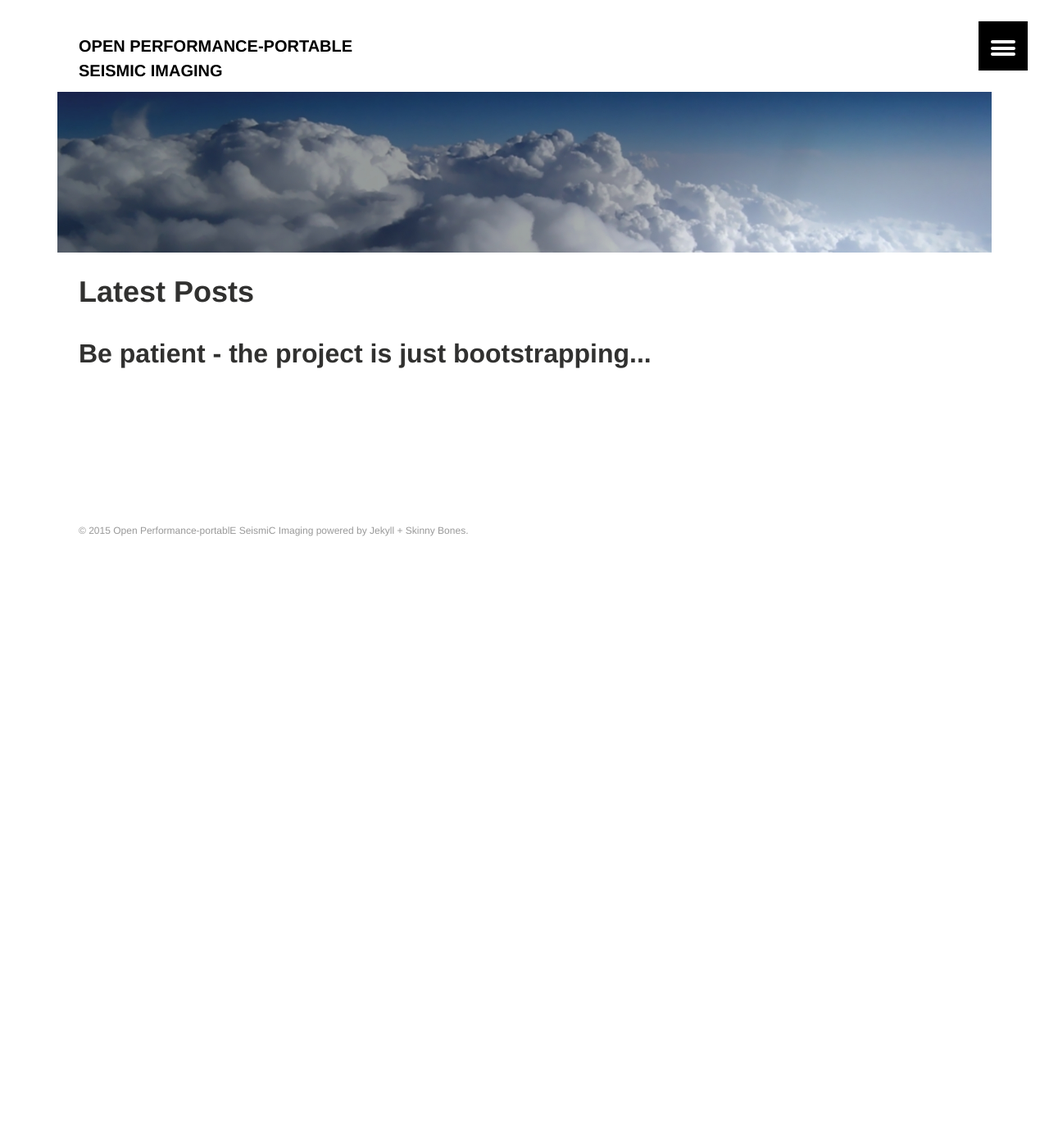
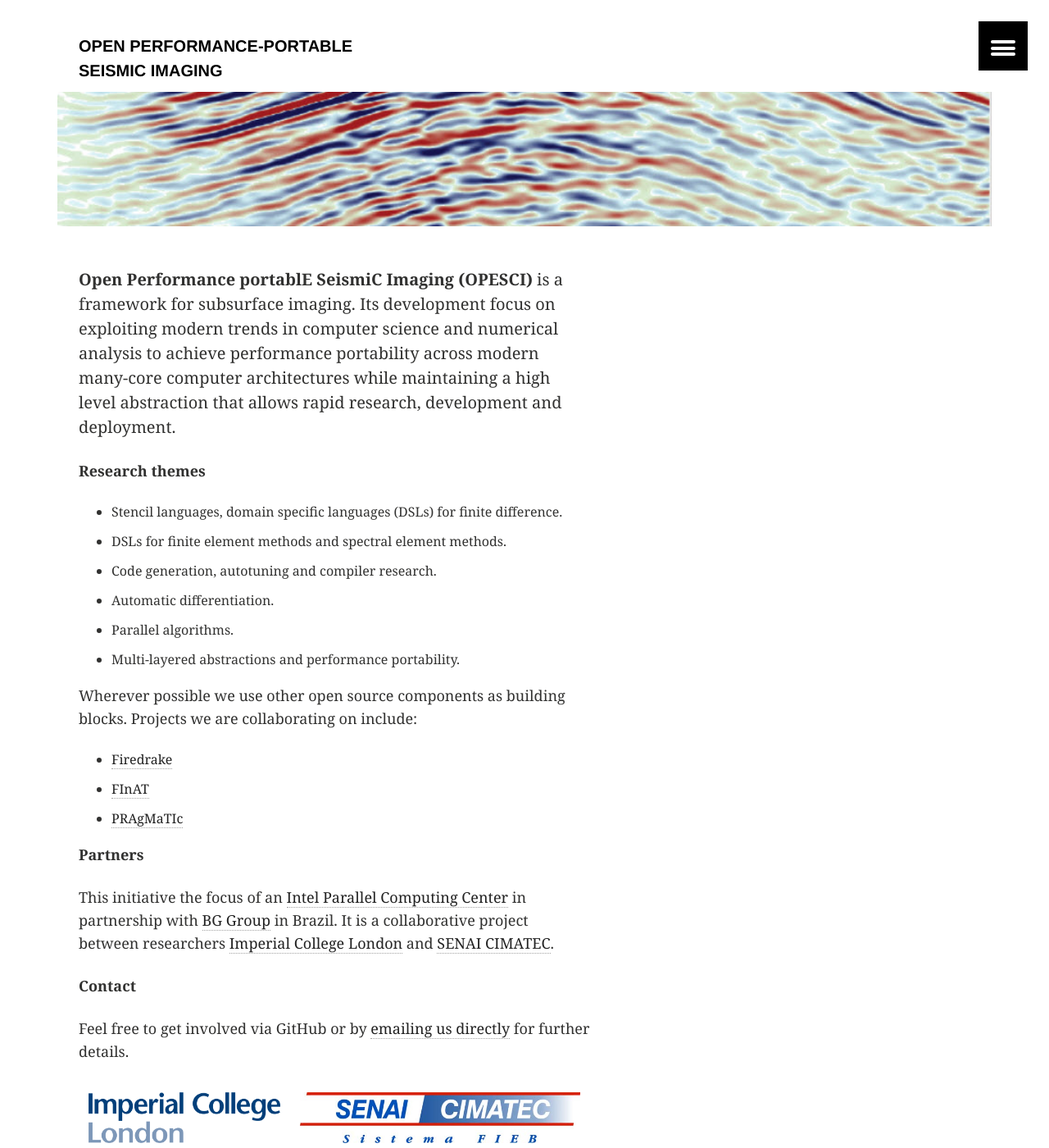
Before and after one commit to devitocodes/devitocodes.github.io, a Jekyll site: the page built from index.md, in a window 1280 px wide and 1400 px high. Shown: the whole window at 82% size. Built offline with Jekyll 4.4.1, drawn with Linux system fonts in a browser that asks for light colours; some of the changed text lies outside the part shown.

Commit message:
Update content

```diff
--- a/index.md
+++ b/index.md
@@ -1,13 +1,57 @@
 ---
-layout: archive
+layout: media
 permalink: /
 image:
-  feature: "Above_the_Clouds.png"
+  feature: "seismic_banner.png"
 
-excerpt: "Be patient - the project is just bootstrapping..."
+#excerpt: "Be patient - the project is just bootstrapping..."
+#title: "Next generation subsurface imaging software"
 
-title: "Latest Posts"
 ---
+
+**Open Performance portablE SeismiC Imaging (OPESCI)** is a framework for
+subsurface imaging. Its development focus on exploiting modern trends in
+computer science and numerical analysis to achieve performance portability
+across modern many-core computer architectures while maintaining a high level
+abstraction that allows rapid research, development and deployment.
+
+**Research themes**
+
+* Stencil languages, domain specific languages (DSLs) for finite difference.
+* DSLs for finite element methods and spectral element methods.
+* Code generation, autotuning and compiler research.
+* Automatic differentiation.
+* Parallel algorithms.
+* Multi-layered abstractions and performance portability.
+
+Wherever possible we use other open source components as building blocks.
+Projects we are collaborating on include:
+
+* [Firedrake](http://www.firedrakeproject.org)
+* [FInAT](https://github.com/FInAT/FInAT)
+* [PRAgMaTIc](https://github.com/ggorman/pragmatic)
+
+**Partners**
+
+This initiative the focus of an [Intel Parallel Computing Center](https://software.intel.com/en-us/ipcc) in partnership with [BG Group](http://www.bg-group.com/) in Brazil. It is a collaborative project between researchers [Imperial College London](http://www.imperial.ac.uk) and [SENAI CIMATEC](http://portais.fieb.org.br/senai/senai-na-sua-cidade/salvador/cimatec.html).
+
+**Contact**
+
+Feel free to get involved via GitHub or by <a href="mailto:g.gorman@imperial.ac.uk;renato.miceli@fieb.org.br?Subject=[PESCI-web] contact" target="_top">emailing us directly</a> for further details.
+
+<table>
+<tr>
+<th><a href="http://www.imperial.ac.uk"><img src="/images/logo_imperial_college_london.png" style="max-height:100px"></a></th>
+<th><a href="http://portais.fieb.org.br/senai/senai-na-sua-cidade/salvador/cimatec.html"><img src="/images/logo_senai_cimatec.jpg" style="max-height:100px"></a></th>
+</tr>
+<tr>
+<th><a href="http://www.intel.com"><img src="/images/IntelLogo.png"></a></th>
+<th><a href="http://www.intel.com"><img src="/images/XeonPhiLogo1.png"></a></th>
+</tr>
+<tr>
+<th><a href="http://www.bg-group.com"><img src="/images/BGGroupLogo.png"></a></th>
+</tr>
+</table>
 
 <div class="tiles">
 {% for post in site.posts %}
```
Also changed, not shown: images/BGGroupLogo.jpg (added), images/BGGroupLogo.png (added), images/IntelLogo.jpg (added), images/IntelLogo.png (added), images/XeonPhiLogo1.jpg (added), images/XeonPhiLogo1.png (added), images/logo_imperial_college_london.png (added), images/logo_senai_cimatec.jpg (added), images/seismic_banner.png (added).
